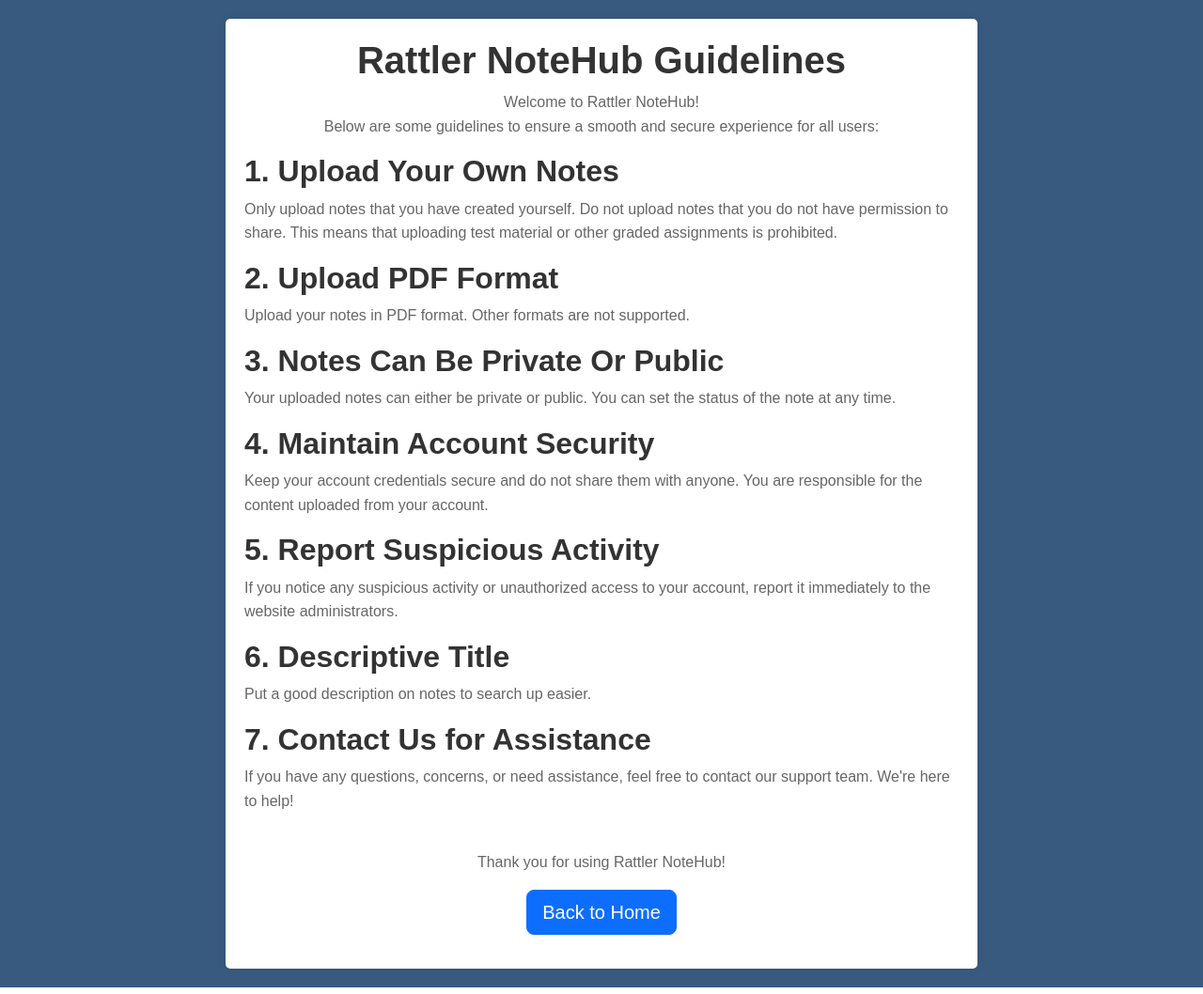
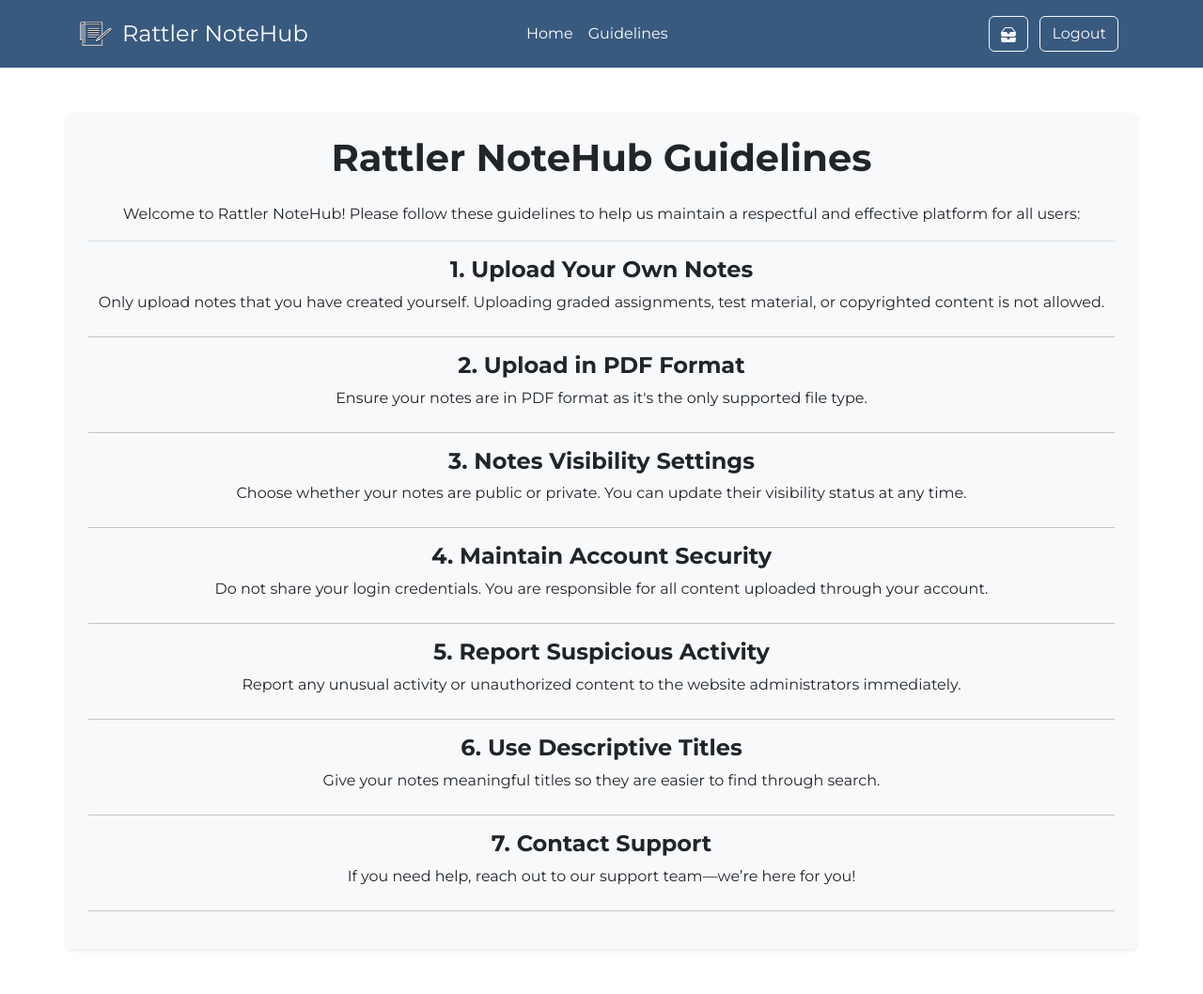
Before and after one commit to m3dlin/Rattler-NoteHub, a Flask app: page /guidelines in a window 1280 px wide. Shown: the whole page at 94% size. Run offline with Flask 3, Linux system fonts and the light colour scheme.

Commit message:
lots of changes: fixed and completed quiz page and generation, added dates to comments and notifications, edited the guidelines page to align with rest of website, updated DB to correctly put dp id and note id in right fields for comment entity

```diff
--- a/app.py
+++ b/app.py
@@ -10,7 +10,8 @@ from utils.database import (get_course_nums, check_credentials, get_student_info
                             update_selected_note, delete_selected_note, Note, increment_upvotes,
                             increment_downvotes, add_bookmark, delete_bookmark, check_bookmark_status,
                             add_note_to_db,get_course_notes_with_tags, add_discussion_post, get_discussion_posts,
-                            add_comment_to_post, get_comment_from_note, add_comment_to_note, get_notifications)
+                            add_comment_to_post, get_comment_from_note, add_comment_to_note, get_notifications,
+                            time_ago)
 from utils.firebase import delete_file_from_firebase, upload_to_firebase
 from utils.quiz_generator import generate_quiz, format_quiz_to_json
 from dotenv import load_dotenv
@@ -216,6 +217,11 @@ def submit_note():
 def inbox_page():
 
     notifications = get_notifications(get_student_id(session['email']))
+    for notification in notifications:
+        # update the created_at field to the time ago format
+        created_at = notification.created_at
+        if created_at:
+            notification.time_ago = time_ago(created_at)
 
     return render_template('inbox-page.html', notifications=notifications), 200
 
@@ -227,7 +233,7 @@ def quiz_page(noteId):
     note_file_path = get_note(noteId).file_path
 
     quiz_json = format_quiz_to_json(generate_quiz(note_file_path))
-
+    print(quiz_json)
     return render_template('quiz-page.html', quiz_data=quiz_json), 200
 
 
--- a/requirements.txt
+++ b/requirements.txt
@@ -11,8 +11,5 @@ pymysql
 firebase-admin
 gunicorn
 pypdf
-nltk
-scikit-learn
-transformers
-torch
 openai
+python-dateutil
--- a/templates/comment-card.html
+++ b/templates/comment-card.html
@@ -1,12 +1,11 @@
-<!--TODO: DYNAMIC POST CARD-->
 <div class="col-12 mx-3 mx-auto mb-3">
     <div class="card" style="border-color: #6e9fc1;">
         <div class="card-body row">
 
-            <!--user who made the post and the discussion topic-->
             <div class="col-10">
 
-                <p id="Username" style="padding-bottom: 5px;">{{comment.get_student_name()}}</p>
+                <p id="Username" style="padding-bottom: 2px; margin-bottom: 0;">{{comment.get_student_name()}}</p>
+                <p id="Date" style="padding-bottom: 2px; margin-top: 0; margin-bottom: 5px;">{{comment.created_at}}</p>
                 <p id="message">{{comment.message}}</p>
 
             </div>
--- a/templates/discussion-post-card.html
+++ b/templates/discussion-post-card.html
@@ -28,7 +28,9 @@
                     <!-- comments list -->
                     {% for comment in post.get_comments_on_post() %}
                         <div class="card card-body" style="margin-top: 10px;">
-                            {{ comment.message }} - {{ comment.get_student_name() }}
+                            <p style="padding-bottom: 10px;">{{ comment.message }}</p>
+
+                            <p> - {{ comment.get_student_name() }} </p>
                         </div>
                     {% endfor %}
                 </div>
--- a/templates/guidelines-page.html
+++ b/templates/guidelines-page.html
@@ -3,90 +3,72 @@
 <head>
     <meta charset="utf-8">
     <meta name="viewport" content="width=device-width, initial-scale=1">
-        <link href="https://cdn.jsdelivr.net/npm/bootstrap@5.3.2/dist/css/bootstrap.min.css" rel="stylesheet" integrity="sha384-T3c6CoIi6uLrA9TneNEoa7RxnatzjcDSCmG1MXxSR1GAsXEV/Dwwykc2MPK8M2HN" crossorigin="anonymous">
+    <title>Rattler NoteHub Guidelines</title>
+    <link href="https://cdn.jsdelivr.net/npm/bootstrap@5.3.2/dist/css/bootstrap.min.css" rel="stylesheet"
+          integrity="sha384-T3c6CoIi6uLrA9TneNEoa7RxnatzjcDSCmG1MXxSR1GAsXEV/Dwwykc2MPK8M2HN"
+          crossorigin="anonymous">
     <link rel="stylesheet" href="https://fonts.googleapis.com/css2?family=Montserrat:wght@400;700&display=swap">
     <link rel="stylesheet" href="static/styles.css">
-        <title>Guidelines</title>
-    </head>
-
-    <!DOCTYPE html>
-    <html lang="en">
-    <head>
-        <meta charset="UTF-8">
-        <meta name="viewport" content="width=device-width, initial-scale=1.0">
-        <title>Rattler NoteHub Guidelines</title>
-        <style>
-            body {
-                font-family: Arial, sans-serif;
-                margin: 0;
-                padding: 0;
-                background-color: #395a7f;
-                color: white;
-            }
-            .container {
-                max-width: 800px;
-                margin: 20px auto;
-                padding: 20px;
-                background-color: #fff;
-                border-radius: 5px;
-                box-shadow: 0 0 10px rgba(0, 0, 0, 0.1);
-            }
-            h1, h2, h3 {
-                color: #333;
-            }
-            p {
-                line-height: 1.6;
-                color: #666;
-            }
-            ul {
-                margin: 0;
-                padding: 0;
-                list-style: none;
-            }
-            li {
-                margin-bottom: 10px;
-            }
-            a {
-                color: #007bff;
-                text-decoration: none;
-            }
-            a:hover {
-                text-decoration: underline;
-            }
-
-        </style>
 </head>
 <body>
-        <div class="container">
-            <center>
-                <h1>Rattler NoteHub Guidelines</h1>
-                <p>Welcome to Rattler NoteHub! <br> Below are some guidelines to ensure a smooth and secure experience for all users:</p>
-            </center>
+    <!-- Header -->
+    {% include 'header.html' %}
 
-            <h2>1. Upload Your Own Notes</h2>
-            <p>Only upload notes that you have created yourself. Do not upload notes that you do not have permission to share.
-                This means that uploading test material or other graded assignments is prohibited.
-            </p>
-            <h2>2. Upload PDF Format</h2>
-            <p>Upload your notes in PDF format. Other formats are not supported.</p>
-            <h2>3. Notes Can Be Private Or Public</h2>
-            <p>Your uploaded notes can either be private or public. You can set the status of the note at any time.</p>
-            <h2>4. Maintain Account Security</h2>
-            <p>Keep your account credentials secure and do not share them with anyone. You are responsible for the content uploaded from your account.</p>
-            <h2>5. Report Suspicious Activity</h2>
-            <p>If you notice any suspicious activity or unauthorized access to your account, report it immediately to the website administrators.</p>
-            <h2>6. Descriptive Title</h2>
-            <p>Put a good description on notes to search up easier.</p>
-            <h2>7. Contact Us for Assistance</h2>
-            <p>If you have any questions, concerns, or need assistance, feel free to contact our support team. We're here to help!</p>
+    <!-- Guidelines Content -->
+    <div class="container mt-5 mb-5 p-4 shadow-sm rounded" style="background-color: #f8f9fa;">
+        <h1 class="text-center mb-4" style="font-weight: bold;">Rattler NoteHub Guidelines</h1>
+        <p class="text-center">Welcome to Rattler NoteHub! Please follow these guidelines to help us maintain a respectful and effective platform for all users:</p>
 
+        <hr class="custom-border">
 
-            <center>
-                <br>
-                <p>Thank you for using Rattler NoteHub!</p>
-                <p><a href="/home" class="btn btn-primary btn-lg">Back to Home</a></p>
-            </center>
+        <div class="mb-4 text-center">
+            <h4>1. Upload Your Own Notes</h4>
+            <p>Only upload notes that you have created yourself. Uploading graded assignments, test material, or copyrighted content is not allowed.</p>
+        </div>
 
+        <hr>
+
+        <div class="mb-4 text-center">
+            <h4>2. Upload in PDF Format</h4>
+            <p>Ensure your notes are in PDF format as it's the only supported file type.</p>
+        </div>
+
+        <hr>
+
+        <div class="mb-4 text-center">
+            <h4>3. Notes Visibility Settings</h4>
+            <p>Choose whether your notes are public or private. You can update their visibility status at any time.</p>
+        </div>
+
+        <hr>
+
+        <div class="mb-4 text-center">
+            <h4>4. Maintain Account Security</h4>
+            <p>Do not share your login credentials. You are responsible for all content uploaded through your account.</p>
+        </div>
+
+        <hr>
+
+        <div class="mb-4 text-center">
+            <h4>5. Report Suspicious Activity</h4>
+            <p>Report any unusual activity or unauthorized content to the website administrators immediately.</p>
+        </div>
+
+        <hr>
+
+        <div class="mb-4 text-center">
+            <h4>6. Use Descriptive Titles</h4>
+            <p>Give your notes meaningful titles so they are easier to find through search.</p>
+        </div>
+
+        <hr>
+
+        <div class="mb-4 text-center">
+            <h4>7. Contact Support</h4>
+            <p>If you need help, reach out to our support team—we’re here for you!</p>
+        </div>
+
+        <hr>
     </div>
 </body>
 </html>
--- a/templates/note-info-sidebar.html
+++ b/templates/note-info-sidebar.html
@@ -56,7 +56,8 @@
                 <h4>Quiz</h4>
                 <p>
                     Rattler NoteHub now has the capability to analyze student's notes and produce quizzes to help study the current note.
-                    This feature uses .... to identify key concepts and generate relevant questions, making it easier for students to review and retain information.
+                    This feature uses an AI model (GPT 3.5 turbo) to identify key concepts and generate relevant questions, making it easier for students to review and retain information.
+                    Please note that this feature is experimental and may not always produce perfect questions.
                 </p>
                 <a href="/quiz{{ note.noteId }}">
                     <button type="button" class="btn btn-primary" style="margin-top: 20px; color: white; background-color: #395a7f;">Generate Quiz</button>
--- a/templates/notification-message-item.html
+++ b/templates/notification-message-item.html
@@ -1,7 +1,7 @@
-<a class="list-group-item list-group-item-action" data-title="{{notification.title}}" data-message="{{notification.message}}" data-sender="Rattler NoteHub" data-time="2 days ago">
+<a class="list-group-item list-group-item-action" data-title="{{notification.title}}" data-message="{{notification.message}}" data-sender="Rattler NoteHub" data-time="{{notification.time_ago}}">
     <div class="d-flex w-100 justify-content-between">
         <h5 class="mb-1">{{notification.title}}</h5>
-        <small>2 days ago</small>
+        <small>{{notification.time_ago}}</small>
     </div>
     <p class="mb-1 text-muted">{{notification.message}}</p>
 </a>
```
Also changed, not shown: templates/quiz-page.html (+32 -12 lines), utils/database.py (+33 -3 lines), utils/not_in_use.py (deleted, +0 -209 lines), utils/quiz_generator.py (+95 -34 lines). Lines whose indentation alone changed are shown as unchanged.
